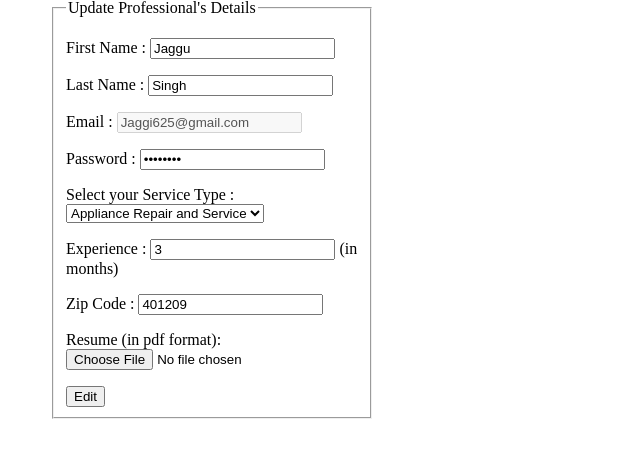
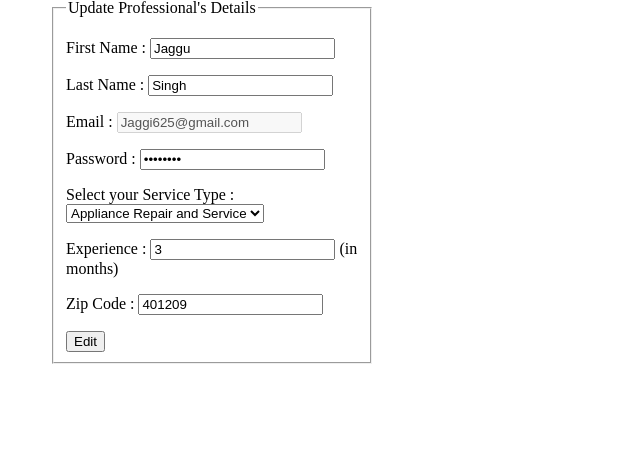
Before and after one commit to 23f2002017/household-services-application, a Flask app: page /update_professional_profile/3 in a window 1280 px wide. Shown: the part 81-539 px from the top of the page, without its empty margins (0-640 px from the left). Run offline with Flask 3, Linux system fonts and the light colour scheme.

Commit message:
all done, perhaps

```diff
--- a/application/controllers.py
+++ b/application/controllers.py
@@ -650,7 +650,6 @@ def Professional_Search(professional_id):
             return render_template("error.html", error_message="Something went Wrong !!", back_to = f"/professional_search/{professional_id}")
 
 
-
 #Update Professionals Profile
 @app.route("/update_professional_profile/<int:professional_id>", methods = ["GET", "POST"])
 def Update_Professional_Profile(professional_id):
--- a/templates/update_professional_profile.html
+++ b/templates/update_professional_profile.html
@@ -19,7 +19,6 @@
                     </select> </p>
                 <p>Experience : <input type="number" name="experience" value = "{{professional.Experience}}" required/> (in months)</p>
                 <p>Zip Code : <input type="number" name="pincode" value = "{{professional.Pincode}}" required/></p>
-                <p>Resume (in pdf format): <input type="file" accept=".pdf" name="resume" /> </p>
                 <input type="submit" value="Edit" />
             </form>
         </fieldset>
```
Also changed, not shown: db_directory/database.sqlite3, static/booking_status.png, static/request_actions.png, static/request_status.png.
